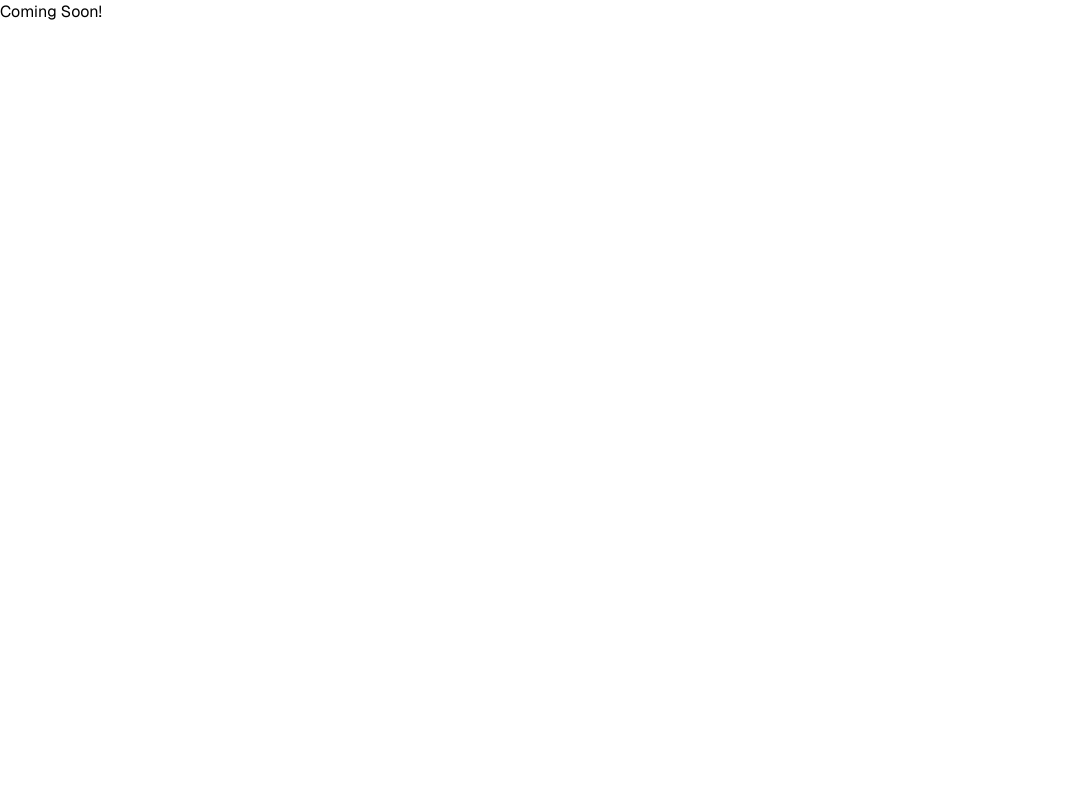
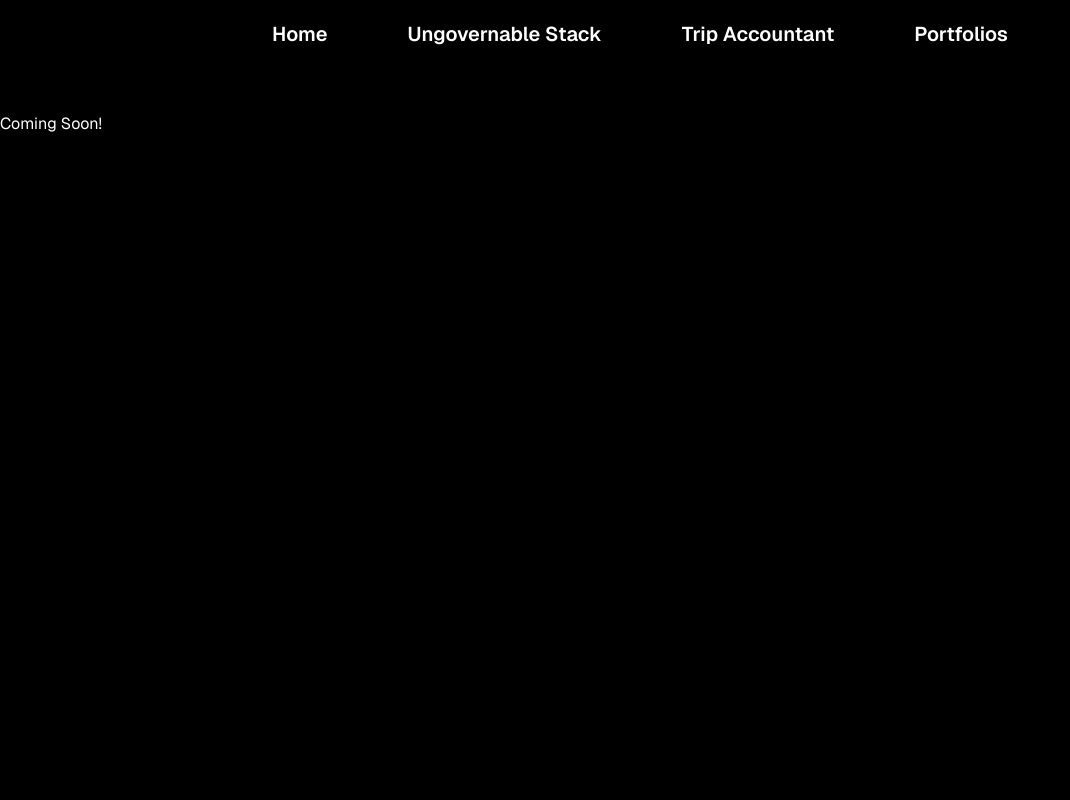
Before and after one commit to paullpp/paullpp, a Next.js app: page / in a window 1280 px wide. Shown: the top 800 px of the page, without its empty margins (0-1070 px from the left). Built offline with nearby package versions, Linux system fonts and the light colour scheme.

Commit message:
add sticky navbar

```diff
--- /dev/null
+++ b/src/app/_components/navbar.tsx
@@ -0,0 +1,14 @@
+import Link from "next/link";
+
+export default function Navbar() {
+  return (
+    <div className="fixed top-0 p-5 w-full font-semibold text-white text-xl bg-black">
+      <nav className="flex justify-center gap-20">
+        <Link href="/" className="transition ease-in-out hover:scale-110"> Home </Link>
+        <Link href="/" className="transition ease-in-out hover:scale-110"> Ungovernable Stack </Link>
+        <Link href="/" className="transition ease-in-out hover:scale-110"> Trip Accountant </Link>
+        <Link href="/" className="transition ease-in-out hover:scale-110"> Portfolios </Link>
+      </nav>
+    </div>
+  );
+}
--- a/src/app/layout.tsx
+++ b/src/app/layout.tsx
@@ -1,6 +1,6 @@
+import { GeistSans } from "geist/font/sans";
+import Navbar from "./_components/navbar";
 import "~/styles/globals.css";
-
-import { GeistSans } from "geist/font/sans";
 
 export const metadata = {
   title: "Paul Lipp",
@@ -14,10 +14,11 @@ export default function RootLayout({
 }) {
   return (
     <html lang="en" className={`${GeistSans.variable}`}>
-      <body className={`flex min-h-screen flex-col font-sans ${GeistSans.variable}`}>
-          <main >
-            {children}
-          </main>
+      <body className={`flex min-h-screen flex-col font-sans bg-black ${GeistSans.variable}`}>
+        <Navbar />
+        <main>
+          {children}
+        </main>
         </body>
     </html>
   );
--- a/src/app/page.tsx
+++ b/src/app/page.tsx
@@ -1,7 +1,12 @@
 export default function HomePage() {
   return (
-    <div>
-      Coming Soon!
+    <div className="flex flex-col mt-28">
+      <div className="h-screen text-white">
+        Coming Soon!
+      </div>
+      <div className="h-screen text-white">
+        Coming Soon!
+      </div>
     </div>
   );
 }
```
